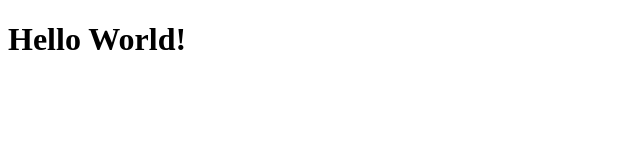
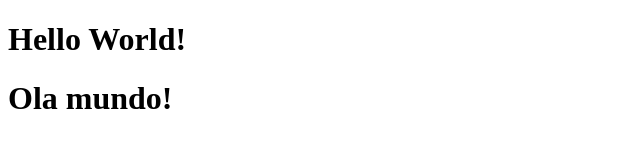
Before and after one commit to wsilvadevops/course_git_1, a plain HTML site: page index.html in a window 1280 px wide. Shown: the whole page, without its empty margins (0-640 px from the left). Drawn offline with Linux system fonts and the light colour scheme.

Commit message:
Funcionalidade X executada

```diff
--- a/index.html
+++ b/index.html
@@ -6,4 +6,7 @@
 <body>
     <h1>Hello World!</h1>
 </body>
+<body>
+    <h1>Ola mundo!</h1>
+</body>
 </html>
```
